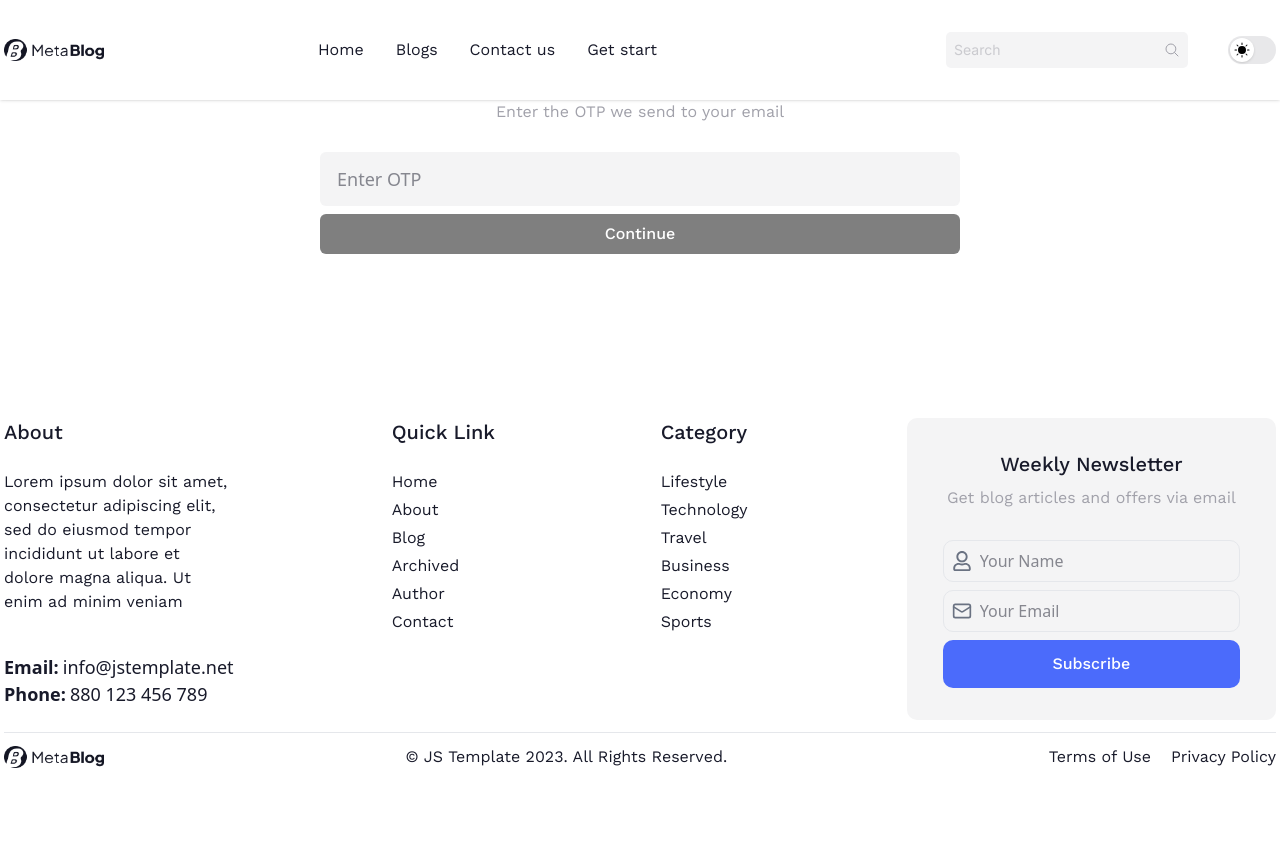
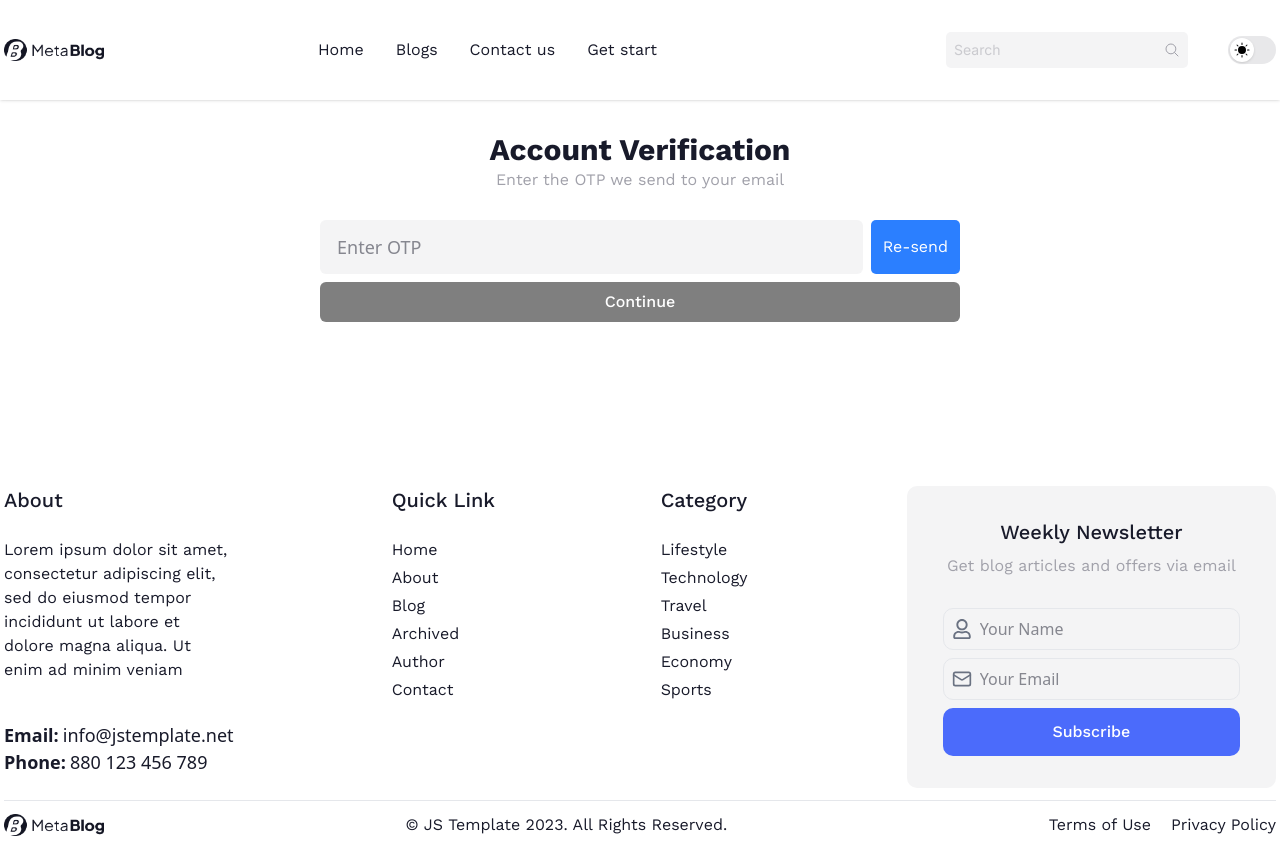
Before and after one commit to dev-shakhawat/MetaBlog, a React (Vite) app: page /verify/1 in a window 1280 px wide. Before the commit the page ends 800 px from the top, so only its background shows below. Built offline with nearby package versions, Linux system fonts and the light colour scheme; no server answers; a web font is replaced by a local one.

Commit message:
acount varification route added

```diff
--- a/src/components/ui/auth/Verify.jsx
+++ b/src/components/ui/auth/Verify.jsx
@@ -17,6 +17,8 @@ export default function Verify() {
     const {id} = useParams();
 
     const [otp , setOtp] = useState('');
+
+    console.log(id);
 
 
     useEffect(() => {
@@ -53,9 +55,23 @@ export default function Verify() {
       }
     }
 
+    const handleResetOTP = async ()=>{
+      try{
+        const response = await axios.post(`${import.meta.env.VITE_BASE_URL}/auth/reSendOtp`, {userID: id});
+        const data = response.data;
+        if(data.status){
+          dispatch(hasStatus({status: true , message: data.sms}));
+          setTimeout(() => {
+            dispatch(hasStatus(null));
+          }, 1500);
+        }
+      }catch(error){
+        console.log(error);
+      }
+    }
 
   return (
-    <div className='md:w-1/2 w-3/4 mx-auto 2xl:pt-35 xl:pt-16 lg:pt-12 md:pt-10 sm:pt-8 pt-4   '>
+    <div className='md:w-1/2 w-3/4 mx-auto 2xl:pt-35 xl:pt-33 lg:pt-30 md:pt-25 sm:pt-20 pt-15   '>
 
         <Status/>
 
@@ -64,7 +80,10 @@ export default function Verify() {
 
         <div className="mt-2">
 
-          <InputField  placeholder={`Enter OTP`} className={`mt-2`} onChange={(e) => setOtp(e.target.value)}     />
+          <div className="flex gap-2 ">
+            <InputField  placeholder={`Enter OTP`} className={`flex-1   `} onChange={(e) => setOtp(e.target.value)}     />
+            <button onClick={handleResetOTP} type="button" className=' px-3 rounded-[5px] cursor-pointer   bg-blue-500 text-white font-work-sans   text-xs md:text-base  '>Re-send</button>
+          </div>
 
           {otp.length >= 8 ?
           <button  onClick={handleSubmit} type="button" className='py-2 w-full mt-2 px-5 rounded-[6px] cursor-pointer  bg-blue-500 text-white font-work-sans font-medium  text-sm md:text-base leading-6 '>Continue</button>
```
